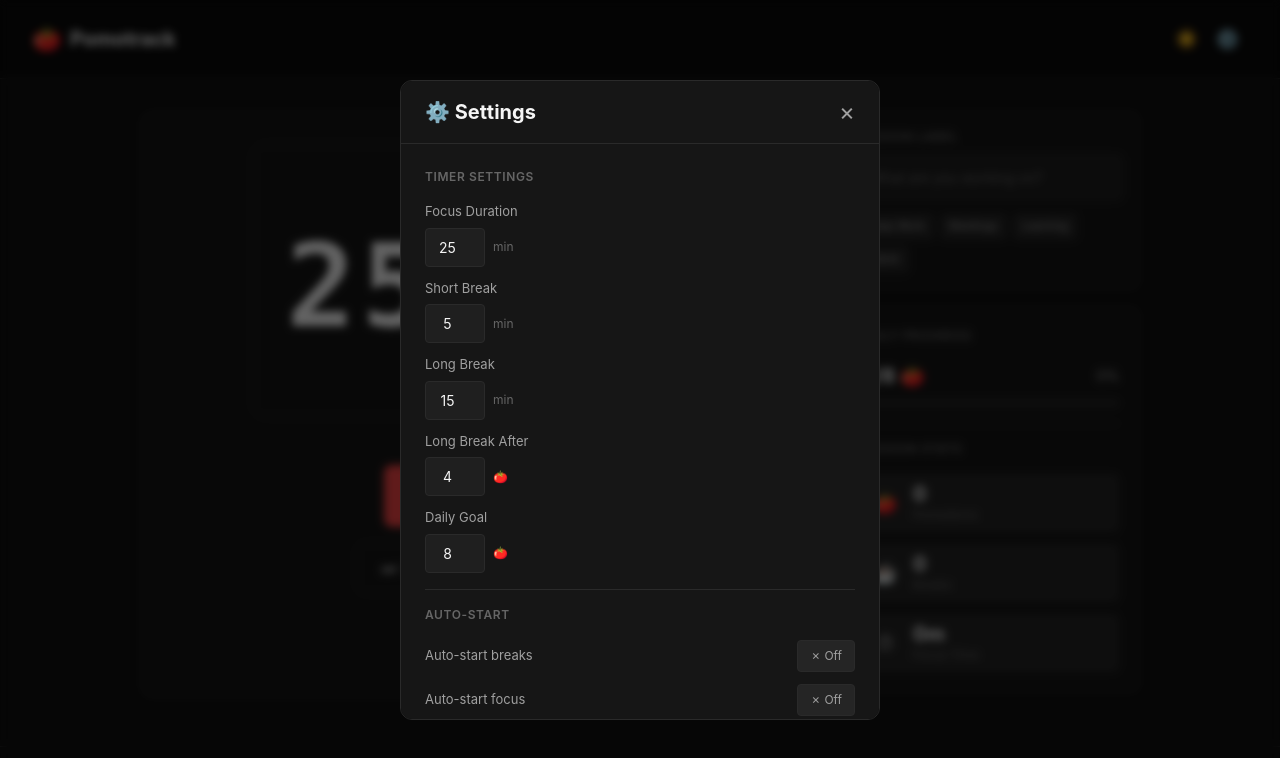
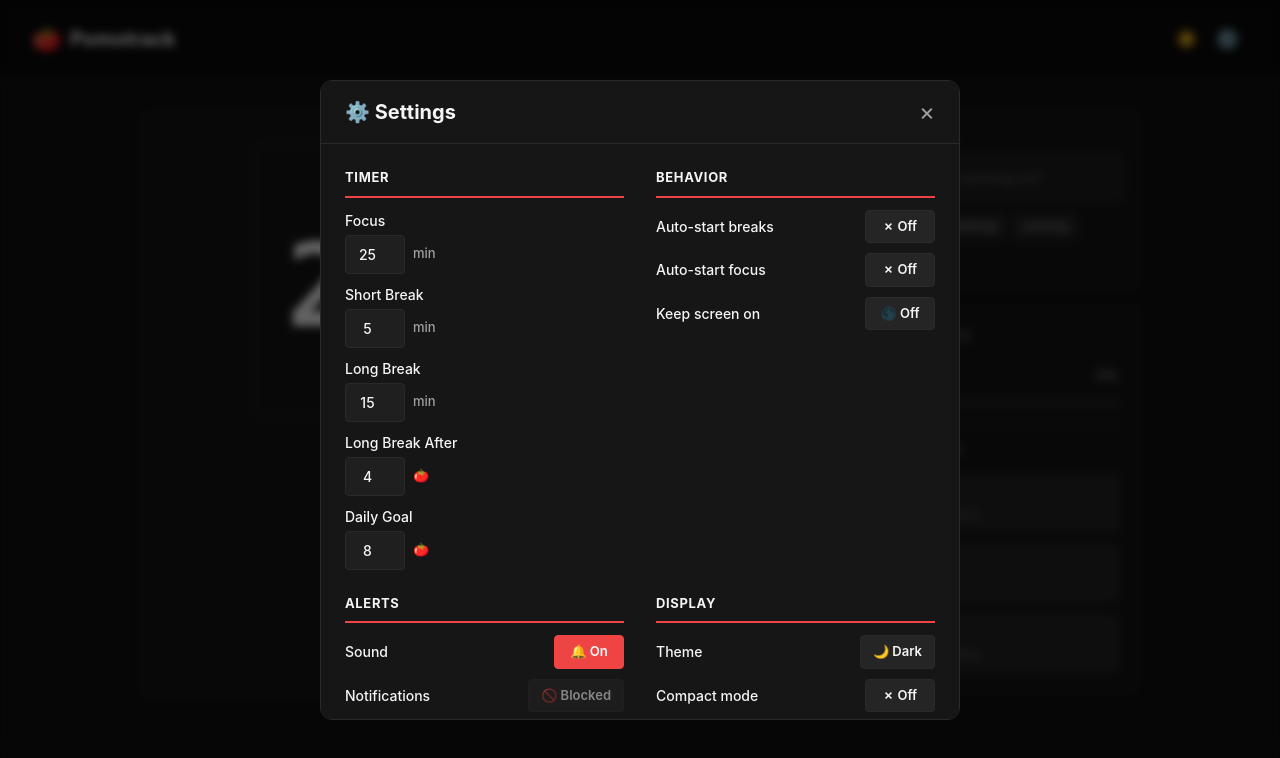
Before and after one commit to anderskeis/pomotrack, a Vue app in the folder frontend/: page / in a window 1280 px wide. Both pictures are taken after a click on the button "⚙️". Shown: the top 758 px of the page. Built offline with nearby package versions, Linux system fonts and the light colour scheme.

Commit message:
feat: restructure settings panel layout and enhance styling for better usability

```diff
--- a/frontend/src/App.vue
+++ b/frontend/src/App.vue
@@ -492,7 +492,7 @@ watch([formattedTime, sessionType], ([time, type]) => {
 }
 
 .modal-settings {
-  max-width: 480px;
+  max-width: 640px;
 }
 
 .modal-header {
--- a/frontend/src/components/SettingsPanel.vue
+++ b/frontend/src/components/SettingsPanel.vue
@@ -1,10 +1,12 @@
 <template>
   <div class="settings-panel">
-    <h3 class="panel-title">Timer Settings</h3>
-
+    <div class="settings-grid">
+      <!-- Timer Settings Column -->
+      <div class="settings-column">
+        <h3 class="panel-title">Timer</h3>
         <div class="settings-group">
           <div class="setting-item">
-        <label for="focus-duration" class="setting-label">Focus Duration</label>
+            <label for="focus-duration" class="setting-label">Focus</label>
             <div class="setting-control">
               <input
                 id="focus-duration"
@@ -83,10 +85,11 @@
             </div>
           </div>
         </div>
+      </div>
 
-    <div class="settings-divider"></div>
-
-    <h3 class="panel-title">Auto-Start</h3>
+      <!-- Behavior Column -->
+      <div class="settings-column">
+        <h3 class="panel-title">Behavior</h3>
         <div class="settings-group">
           <div class="setting-item setting-row">
             <label class="setting-label">Auto-start breaks</label>
@@ -109,11 +112,24 @@
               {{ config.autoStartFocus ? '✓ On' : '✗ Off' }}
             </button>
           </div>
+
+          <div class="setting-item setting-row">
+            <label class="setting-label">Keep screen on</label>
+            <button
+              @click="$emit('toggleWakeLock')"
+              class="btn btn-toggle"
+              :class="{ active: wakeLockEnabled }"
+              :disabled="!wakeLockSupported"
+            >
+              {{ wakeLockButtonText }}
+            </button>
+          </div>
+        </div>
       </div>
 
-    <div class="settings-divider"></div>
-
-    <h3 class="panel-title">Alerts & Display</h3>
+      <!-- Alerts Column -->
+      <div class="settings-column">
+        <h3 class="panel-title">Alerts</h3>
         <div class="settings-group">
           <div class="setting-item setting-row">
             <label class="setting-label">Sound</label>
@@ -148,19 +164,13 @@
               {{ urgencyWarningEnabled ? '⚠️ On' : '✗ Off' }}
             </button>
           </div>
-
-      <div class="setting-item setting-row">
-        <label class="setting-label">Keep screen on</label>
-        <button
-          @click="$emit('toggleWakeLock')"
-          class="btn btn-toggle"
-          :class="{ active: wakeLockEnabled }"
-          :disabled="!wakeLockSupported"
-        >
-          {{ wakeLockButtonText }}
-        </button>
+        </div>
       </div>
 
+      <!-- Display Column -->
+      <div class="settings-column">
+        <h3 class="panel-title">Display</h3>
+        <div class="settings-group">
           <div class="setting-item setting-row">
             <label class="setting-label">Theme</label>
             <button @click="$emit('toggleTheme')" class="btn btn-toggle">
@@ -179,12 +189,14 @@
             </button>
           </div>
         </div>
+      </div>
+    </div>
 
-    <div class="settings-divider"></div>
-
+    <div class="settings-footer">
       <button class="btn btn-danger" @click="$emit('clearData')">
         Reset All Data
       </button>
+    </div>
   </div>
 </template>
 
@@ -241,34 +253,46 @@ const wakeLockButtonText = computed(() => {
 
 <style scoped>
 .settings-panel {
-  /* No padding/border when inside modal */
+  /* Grid container for columns */
+}
+
+.settings-grid {
+  display: grid;
+  grid-template-columns: repeat(2, 1fr);
+  gap: 1.5rem 2rem;
+}
+
+.settings-column {
+  min-width: 0;
 }
 
 .panel-title {
-  font-size: 0.75rem;
-  font-weight: 600;
+  font-size: 0.8125rem;
+  font-weight: 700;
   text-transform: uppercase;
   letter-spacing: 0.05em;
-  color: var(--text-muted);
-  margin: 0 0 1rem 0;
+  color: var(--text-primary);
+  margin: 0 0 0.75rem 0;
+  padding-bottom: 0.5rem;
+  border-bottom: 2px solid var(--color-primary);
 }
 
 .settings-group {
   display: flex;
   flex-direction: column;
-  gap: 0.75rem;
+  gap: 0.625rem;
 }
 
-.settings-divider {
-  height: 1px;
-  background: var(--border-color);
-  margin: 1rem 0;
+.settings-footer {
+  margin-top: 1.5rem;
+  padding-top: 1rem;
+  border-top: 1px solid var(--border-color);
 }
 
 .setting-item {
   display: flex;
   flex-direction: column;
-  gap: 0.375rem;
+  gap: 0.25rem;
 }
 
 .setting-row {
@@ -278,8 +302,9 @@ const wakeLockButtonText = computed(() => {
 }
 
 .setting-label {
-  font-size: 0.8125rem;
-  color: var(--text-secondary);
+  font-size: 0.875rem;
+  font-weight: 500;
+  color: var(--text-primary);
 }
 
 .setting-control {
@@ -291,6 +316,7 @@ const wakeLockButtonText = computed(() => {
 .input {
   padding: 0.5rem;
   font-size: 0.875rem;
+  font-weight: 500;
   background: var(--bg-input);
   border: 1px solid var(--border-color);
   border-radius: 4px;
@@ -309,24 +335,28 @@ const wakeLockButtonText = computed(() => {
 }
 
 .setting-unit {
-  font-size: 0.75rem;
-  color: var(--text-muted);
-  min-width: 24px;
+  font-size: 0.8125rem;
+  font-weight: 500;
+  color: var(--text-secondary);
+  min-width: 28px;
 }
 
 .btn-toggle {
   padding: 0.375rem 0.75rem;
-  font-size: 0.75rem;
+  font-size: 0.8125rem;
+  font-weight: 600;
   background: var(--bg-subtle);
   border: 1px solid var(--border-color);
   border-radius: 4px;
-  color: var(--text-secondary);
+  color: var(--text-primary);
   cursor: pointer;
   transition: all 0.15s ease;
+  min-width: 70px;
 }
 
 .btn-toggle:hover:not(:disabled) {
   background: var(--bg-input);
+  border-color: var(--text-muted);
 }
 
 .btn-toggle.active {
@@ -342,8 +372,9 @@ const wakeLockButtonText = computed(() => {
 
 .btn-danger {
   width: 100%;
-  padding: 0.5rem;
-  font-size: 0.75rem;
+  padding: 0.625rem;
+  font-size: 0.8125rem;
+  font-weight: 600;
   background: transparent;
   border: 1px solid var(--color-primary);
   border-radius: 4px;
@@ -356,4 +387,11 @@ const wakeLockButtonText = computed(() => {
   background: var(--color-primary);
   color: white;
 }
+
+@media (max-width: 500px) {
+  .settings-grid {
+    grid-template-columns: 1fr;
+    gap: 1.25rem;
+  }
+}
 </style>
```
Lines whose indentation alone changed are shown as unchanged.
